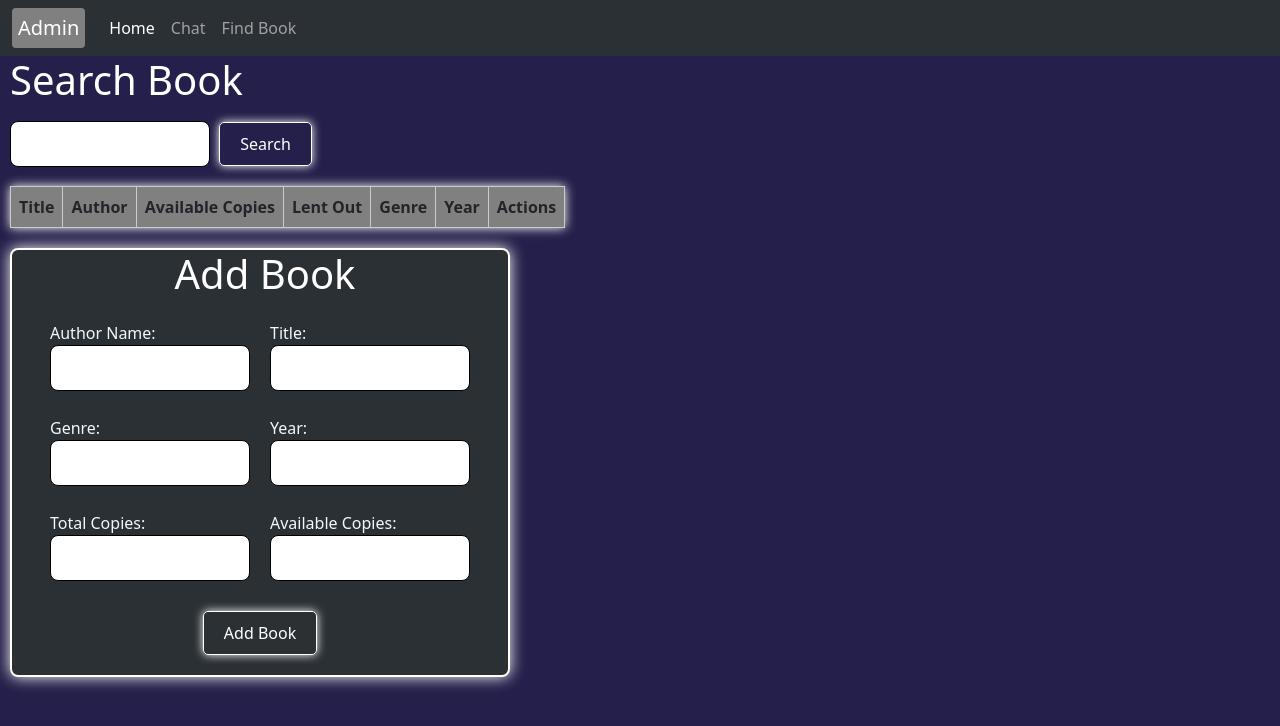
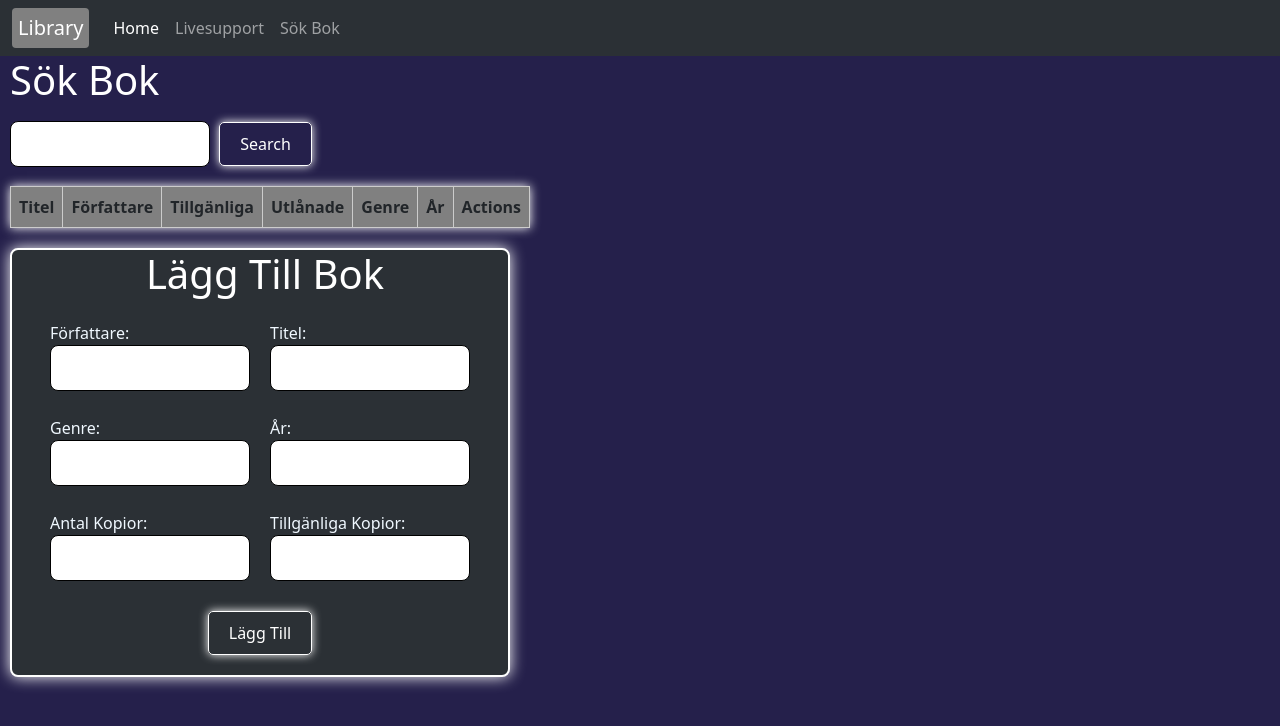
Before and after one commit to dejv0ld/LibraryLabb, a website: page app/search.html in a window 1280 px wide. Drawn offline with nearby package versions, Linux system fonts and the light colour scheme.

Commit message:
Last commit

```diff
--- a/app/public/styles.css
+++ b/app/public/styles.css
@@ -40,12 +40,13 @@ p {
 
 .chat-message-box {
   background-color: #2b3035;
-  height: 200px;
+  min-height: 250px;
   width: 50vw;
   padding: 10px;
   overflow-y: scroll;
   border-radius: 5px;
-  margin: 0 0 0 10px;
+  margin: 0 0 20px 10px;
+  box-shadow: rgb(255, 255, 255) 0px 0px 10px;
 }
 
 .chat-message {
--- a/app/public/styles2.css
+++ b/app/public/styles2.css
@@ -22,6 +22,7 @@ h2 {
 #bookList {
   display: flex !important;
   flex-direction: row !important;
+  flex-wrap: wrap !important;
 }
 
 .card {
--- a/app/search.html
+++ b/app/search.html
@@ -21,7 +21,7 @@
       data-bs-theme="dark"
     >
       <div class="container-fluid">
-        <a class="navbar-brand" href="#">Admin</a>
+        <a class="navbar-brand" href="#">Library</a>
         <button
           class="navbar-toggler"
           type="button"
@@ -39,10 +39,10 @@
               <a class="nav-link active" aria-current="page" href="/">Home</a>
             </li>
             <li class="nav-item">
-              <a class="nav-link" href="/chat">Chat</a>
+              <a class="nav-link" href="/chat">Livesupport</a>
             </li>
             <li class="nav-item">
-              <a class="nav-link" href="/search">Find Book</a>
+              <a class="nav-link" href="/search">Sök Bok</a>
             </li>
           </ul>
         </div>
@@ -51,7 +51,7 @@
   </header>
 
   <body>
-    <h1>Search Book</h1>
+    <h1>Sök Bok</h1>
 
     <div class="search-active">
       <input class="search-input" id="keyword" type="text" />
@@ -62,12 +62,12 @@
       <table id="searchResults">
         <thead>
           <tr>
-            <th>Title</th>
-            <th>Author</th>
-            <th>Available Copies</th>
-            <th>Lent Out</th>
+            <th>Titel</th>
+            <th>Författare</th>
+            <th>Tillgänliga</th>
+            <th>Utlånade</th>
             <th>Genre</th>
-            <th>Year</th>
+            <th>År</th>
             <th>Actions</th>
           </tr>
         </thead>
@@ -77,15 +77,15 @@
 
     <div id="form-container">
       <!-- ADD BOOK 3/5 -->
-      <h1>Add Book</h1>
+      <h1>Lägg Till Bok</h1>
       <form id="addBookForm">
         <div class="form-group">
-          <label for="author_name">Author Name:</label>
+          <label for="author_name">Författare:</label>
           <input type="text" id="author_name" name="author_name" required />
         </div>
 
         <div class="form-group">
-          <label for="title">Title:</label>
+          <label for="title">Titel:</label>
           <input type="text" id="title" name="title" required />
         </div>
 
@@ -95,17 +95,17 @@
         </div>
 
         <div class="form-group">
-          <label for="year">Year:</label>
+          <label for="year">År:</label>
           <input type="number" id="year" name="year" required />
         </div>
 
         <div class="form-group">
-          <label for="total_copies">Total Copies:</label>
+          <label for="total_copies">Antal Kopior:</label>
           <input type="number" id="total_copies" name="total_copies" required />
         </div>
 
         <div class="form-group">
-          <label for="available_copies">Available Copies:</label>
+          <label for="available_copies">Tillgänliga Kopior:</label>
           <input
             type="number"
             id="available_copies"
@@ -115,7 +115,7 @@
         </div>
 
         <div class="form-group">
-          <button id="add-book-btn" type="submit">Add Book</button>
+          <button id="add-book-btn" type="submit">Lägg Till</button>
         </div>
         <!--  ------------------------------------ -->
       </form>
```
Also changed, not shown: app/app.js (+16 -47 lines), app/chat.html (+8 -7 lines), app/create.html (added, +13 -0 lines), app/index.html (+4 -4 lines), 1 other file.
